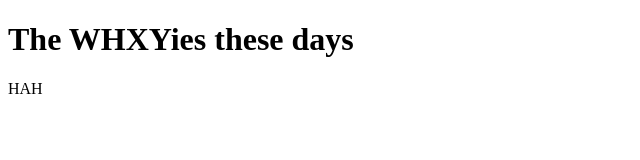
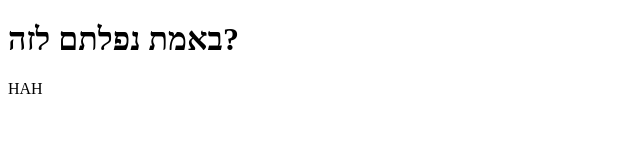
Before and after one commit to razivo/razivo.github.io, a plain HTML site: page index.html in a window 1280 px wide. Shown: the whole page, without its empty margins (0-640 px from the left). Drawn offline with Linux system fonts and the light colour scheme.

Commit message:
Update index.html

```diff
--- a/index.html
+++ b/index.html
@@ -2,7 +2,7 @@
 <html>
 <head><title>Raz's Secret Files #9.3</title></head>
 <body>
-<h1>The WHXYies these days</h1>
+<h1>באמת נפלתם לזה?</h1>
   <p>HAH</p>
 </body>
 </html>
```
